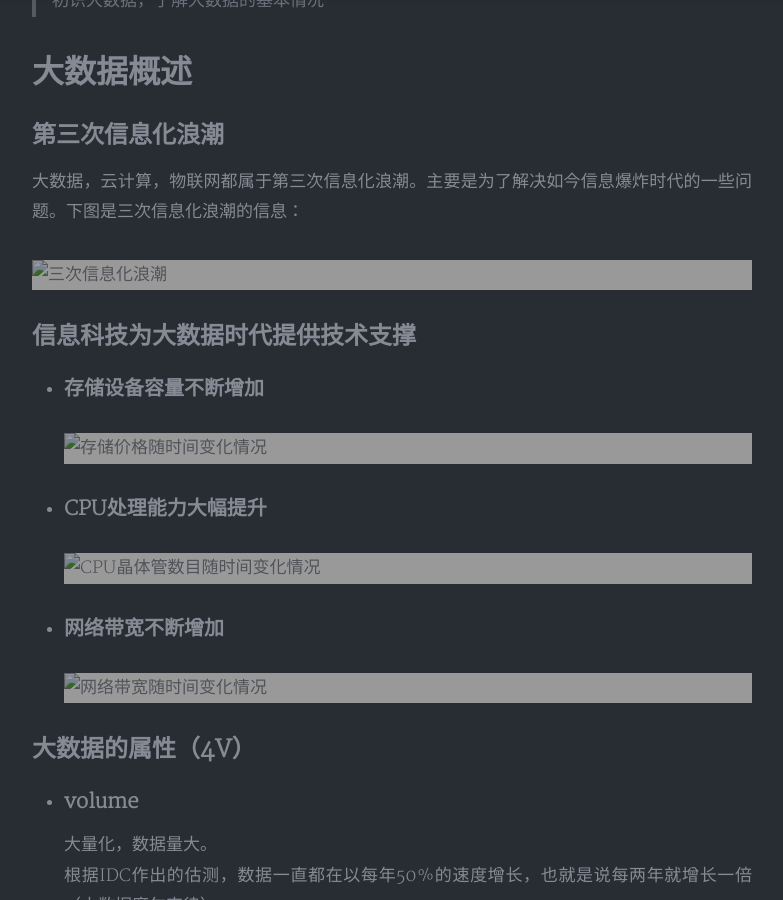
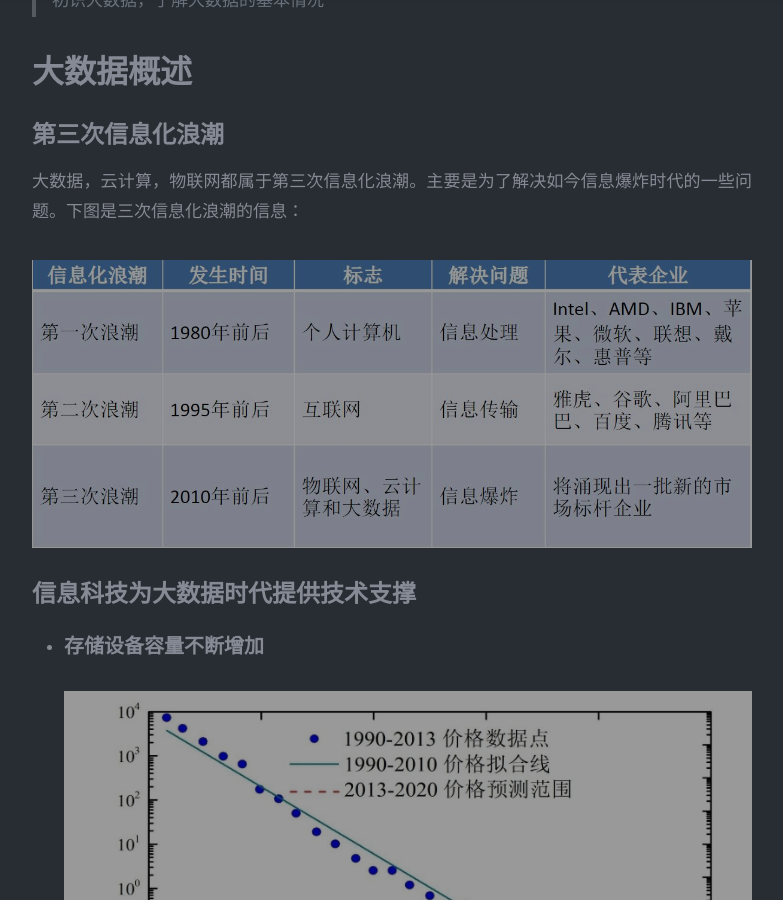
Before and after one commit to hebicheng/heb1c.github.io, a Jekyll site: the page built from _posts/大数据/2018-12-04-大数据学习笔记1 大数据概述.md, in a window 1280 px wide and 900 px high, scrolled down 514 px. Shown: the whole window, without its empty margins (248-1031 px from the left). Built offline with Jekyll 4.4.1, drawn with Linux system fonts in a browser that asks for light colours; nearby versions of some CDN libraries; a style sheet for code colours, icons or effects is not loaded.

Commit message:
Update 2018-12-04-大数据学习笔记1 大数据概述.md

```diff
--- a/_posts/大数据/2018-12-04-大数据学习笔记1 大数据概述.md
+++ b/_posts/大数据/2018-12-04-大数据学习笔记1 大数据概述.md
@@ -14,18 +14,18 @@ tags: 大数据
 ## 第三次信息化浪潮
 大数据，云计算，物联网都属于第三次信息化浪潮。主要是为了解决如今信息爆炸时代的一些问题。下图是三次信息化浪潮的信息：
 
-![三次信息化浪潮](../../assets/img/img1.jpg)
+![三次信息化浪潮](/assets/img/img1.jpg)
 
 ## 信息科技为大数据时代提供技术支撑
 
 * ### 存储设备容量不断增加
-![存储价格随时间变化情况](../../assets/img/img2.png)
+![存储价格随时间变化情况](/assets/img/img2.png)
 
 * ### CPU处理能力大幅提升
-![CPU晶体管数目随时间变化情况](../../assets/img/img3.png)
+![CPU晶体管数目随时间变化情况](/assets/img/img3.png)
 
 * ### 网络带宽不断增加
-![网络带宽随时间变化情况](../../assets/img/img4.png)
+![网络带宽随时间变化情况](/assets/img/img4.png)
 
 ## 大数据的属性（4V）
 
@@ -50,7 +50,7 @@ tags: 大数据
 ## 大数据的影响
 图灵奖获得者、著名数据库专家Jim Gray 博士观察并总结人类自古以来，在科学研究上，先后历经了实验、理论、计算和数据四种范式：
 
-![四种范式](../../assets/img/img5.png)
+![四种范式](/assets/img/img5.png)
 
 * ### 在思维方式方面，大数据完全颠覆了传统的思维方式：
     –全样而非抽样
@@ -66,7 +66,7 @@ tags: 大数据
 大数据无处不在，包括金融、汽车、零售、餐饮、电信、能源、政务、医疗、体育、娱乐等在内的社会各行各业都已经融入了大数据的印迹。
 
 
-![大数据的应用](../../assets/img/img6.png)
+![大数据的应用](/assets/img/img6.png)
 
 ## 大数据关键技术（重点）
 
@@ -83,18 +83,18 @@ tags: 大数据
 * ### 分布式存储
 * ### 分布式处理
 
-![两大核心技术](../../assets/img/img7.png)
+![两大核心技术](/assets/img/img7.png)
 
 ## 大数据计算模式
-![两大核心技术](../../assets/img/img8.png)
+![两大核心技术](/assets/img/img8.png)
 
 ## 大数据与云计算、物联网的关系
 云计算、大数据和物联网代表了IT领域最新的技术发展趋势，三者相辅相成，既有联系又有区别
 * ### 云计算概念
     云计算实现了通过网络提供可伸缩的、廉价的分布式计算能力，用户只需要在具备网络接入条件的地方，就可以随时随地获得所需的各种IT资源
 
-    ![云计算的服务模式和类型](../../assets/img/img9.png)
-    ![云计算的服务模式和类型](../../assets/img/img10.png)
+    ![云计算的服务模式和类型](/assets/img/img9.png)
+    ![云计算的服务模式和类型](/assets/img/img10.png)
 * ### 云计算关键技术
     云计算关键技术包括：虚拟化、分布式存储、分布式计算、多租户等
 
@@ -111,27 +111,27 @@ tags: 大数据
 * ### 云计算产业
     云计算产业作为战略性新兴产业，近些年得到了迅速发展，形成了成熟的产业链结构，产业涵盖硬件与设备制造、基础设施运营、软件与解决方案供应商、基础设施即服务（IaaS）、平台即服务（PaaS）、软件即服务（SaaS）、终端设备、云安全、云计算交付/咨询/认证等环节
 
-    ![云计算产业链](../../assets/img/img11.png)
+    ![云计算产业链](/assets/img/img11.png)
 
 * ### 物联网的概念
     物联网是物物相连的互联网，是互联网的延伸，它利用局部网络或互联网等通信技术把传感器、控制器、机器、人员和物等通过新的方式联在一起，形成人与物、物与物相联，实现信息化和远程管理控制
 
-    ![物联网体系架构](../../assets/img/img12.png)
+    ![物联网体系架构](/assets/img/img12.png)
 
 * ### 物联网关键技术
     物联网中的关键技术包括识别和感知技术（二维码、RFID、传感器等）、网络与通信技术、数据挖掘与融合技术等
 * ### 物联网应用
     物联网已经广泛应用于智能交通、智慧医疗、智能家居、环保监测、智能安防、智能物流、智能电网、智慧农业、智能工业等领域，对国民经济与社会发展起到了重要的推动作用
 
-    ![物联网应用](../../assets/img/img13.png)
+    ![物联网应用](/assets/img/img13.png)
 
 * ### 物联网产业
     完整的物联网产业链主要包括核心感应器件提供商、感知层末端设备提供商、网络提供商、软件与行业解决方案提供商、系统集成商、运营及服务提供商等六大环节
 
-    ![物联网产业链](../../assets/img/img14.png)
+    ![物联网产业链](/assets/img/img14.png)
 * ### 云计算、大数据和物联网的关系
     云计算、大数据和物联网代表了IT领域最新的技术发展趋势，三者既有区别又有联系
 
-    ![物联网产业链](../../assets/img/img15.png)
+    ![物联网产业链](/assets/img/img15.png)
 > 大数据概述
 > 原创作品，转载请注明来源 [https://hebicheng.github.io](https://hebicheng.github.io)
```
